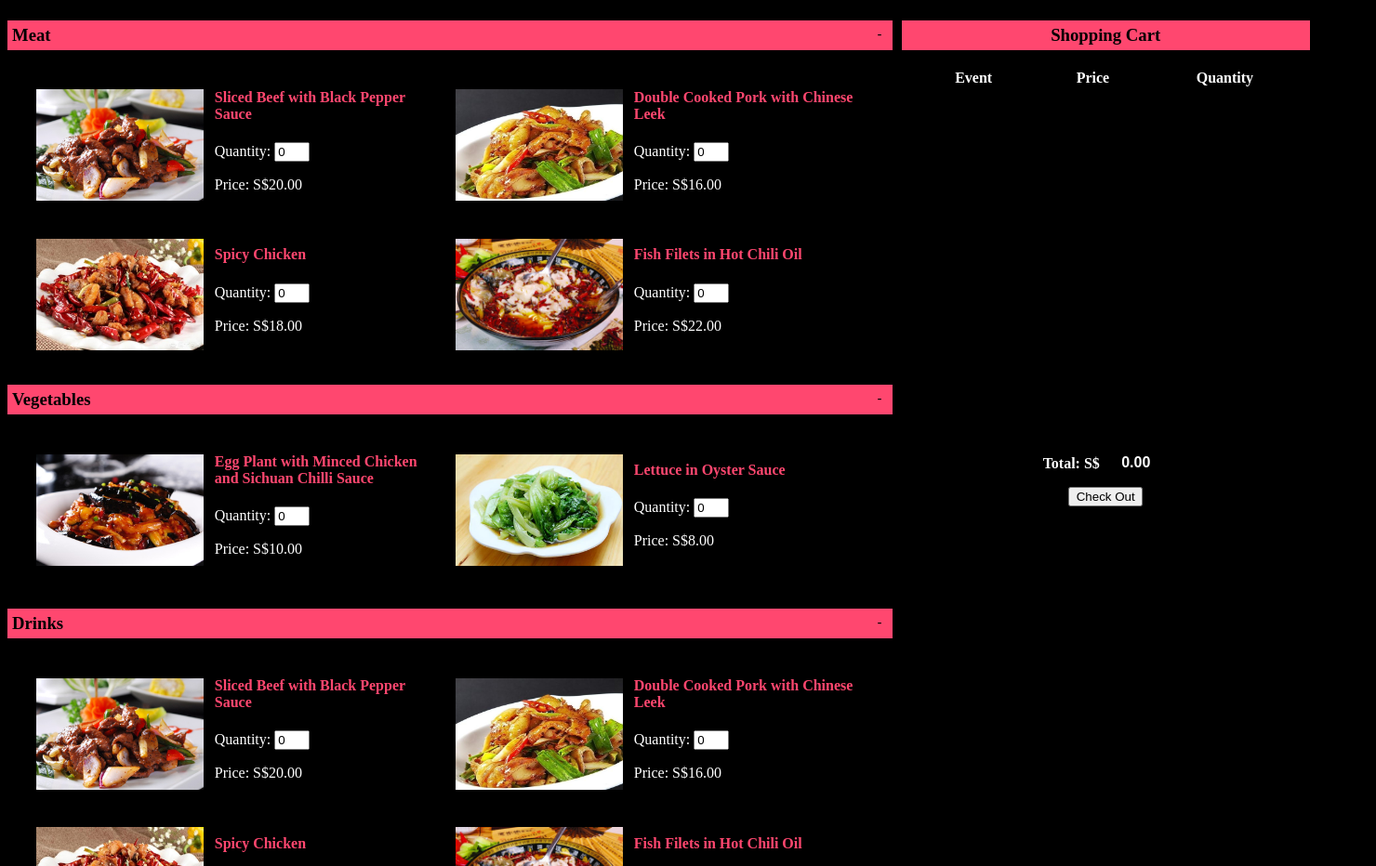
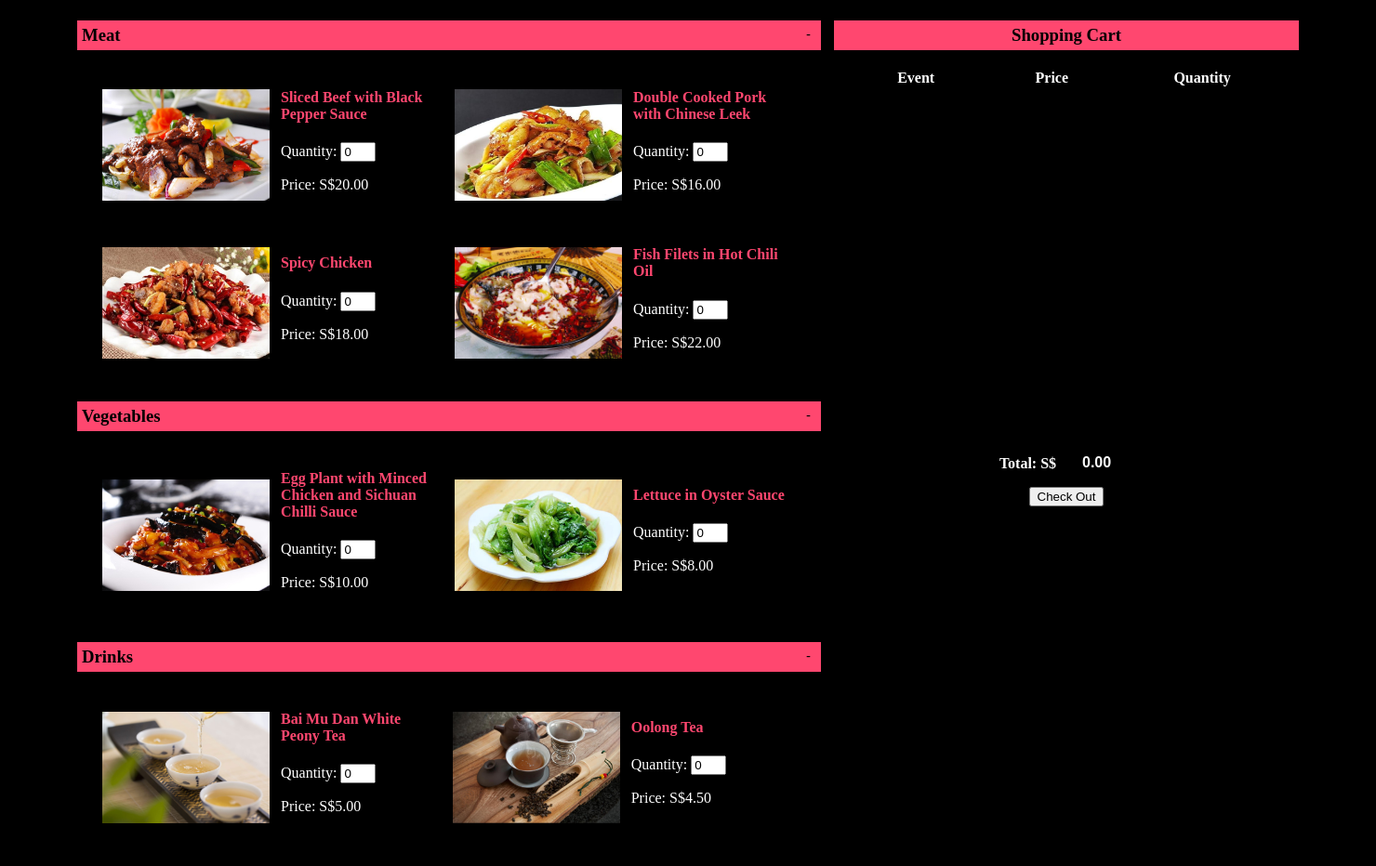
Before and after one commit to Xfan1025/EE4717-Web-Application-Design-Project, a PHP site: page /delivery.html in a window 1480 px wide. Shown: the part 420-1352 px from the top of the page at 93% size. Run offline with PHP 8.4, Linux system fonts and the light colour scheme; lists and menus that the app fills with data are empty.

Commit message:
Debugged alignment problem

```diff
--- a/delivery.html
+++ b/delivery.html
@@ -12,21 +12,16 @@
 }
 #delivery {
 	text-align: center;
+	display: inline-block;
+	height: auto;
 }
 #menu {
-	/* Problem in align in two columns without float */
-	float: left;
-	height: 1000px;
-	width: 65%;
-	text-align: center;
-	vertical-align: top;
+	width: 800px;
 	margin-right: 10px;
 	display: inline-block;
 }
 #cart {
-	height: 1000px;
-	width: 30%;
-	text-align: center;
+	width: 500px;
 	vertical-align: top;
 	display: inline-block;
 }
@@ -41,6 +36,20 @@
 }
 #menu h3 {
 	text-align: left;
+}
+#cart td, th {
+	padding-left: 30px;
+	padding-right: 30px;
+}
+#amount {
+    background-color: transparent;
+    border: 0px solid;
+    width: 15%;
+	color: white;
+	font-weight: bold;
+	font-size: 100%;
+	text-align: center;
+	vertical-align: bottom;
 }
 .product td {
 	text-align: left;
@@ -58,19 +67,12 @@
 	vertical-align: center;
 	font-size: 80%;
 }
-#cart td, th {
-	padding-left: 30px;
-	padding-right: 30px;
+body {
+	text-align: center;
 }
-#amount {
-    background-color: transparent;
-    border: 0px solid;
-    width: 15%;
-	color: white;
-	font-weight: bold;
-	font-size: 100%;
-	text-align: center;
-	vertical-align: bottom;
+footer {
+	column-span: all;
+	width: 100%
 }
 h3 {
 	padding:5px;
@@ -80,7 +82,6 @@ h3 {
 h4 {
 	color: #FF476F;
 }
-
 table {
 	width: 95%;
 	margin: auto;
@@ -157,10 +158,10 @@ table {
 		<a href="login_register.html">Login/Register</a>
 	</nav>
 </div>
+<div id="header">
+	<img src="Assets/headerEvent.png" width="1400" height="300">
+</div>
 <div id="delivery">
-	<div id="header">
-		<img src="Assets/headerEvent.png" width="1400" height="300">
-	</div>
 	<div id="menu">
 		<h3>Meat<input type="button" class="btn" id="btnMeat" value="-" onclick="foldMeat();"></h3>
 		<table id="meat" class="product">
@@ -225,36 +226,35 @@ table {
 			<col width="20%">
 			<col width="30%">
 			<tr>
-				<td><img src="Assets/delivery1.jpg" width="180" height="120"></td>
+				<td><img src="Assets/delivery7.png" width="180" height="120"></td>
 				<td>
-					<h4>Sliced Beef with Black Pepper Sauce</h4>
+					<h4>Bai Mu Dan White Peony Tea</h4>
 					<label>Quantity: </label><input type="number" id="delivery1" class="qty" value="0" min="0" step="1" onchange="checkQty();">
-					<p>Price: S$20.00</p><br>
+					<p>Price: S$5.00</p><br>
 				</td>
-				<td><img src="Assets/delivery2.jpg" width="180" height="120"></td>
+				<td><img src="Assets/delivery8.png" width="180" height="120"></td>
 				<td>
-					<h4>Double Cooked Pork with Chinese Leek</h4>
+					<h4>Oolong Tea</h4>
 					<label>Quantity: </label><input type="number" id="delivery2" class="qty" value="0" min="0" step="1" onchange="checkQty();">
-					<p>Price: S$16.00</p><br>
+					<p>Price: S$4.50</p><br>
 				</td>
 			</tr>
 			<tr>
-				<td><img src="Assets/delivery3.jpeg" width="180" height="120"></td>
+				<td><img src="Assets/delivery9.png" width="180" height="120"></td>
 				<td>
-					<h4>Spicy Chicken</h4>
+					<h4>Sweet-Sour Plum Juice</h4>
 					<label>Quantity: </label><input type="number" id="delivery3" class="qty" value="0" min="0" step="1" onchange="checkQty();">
-					<p>Price: S$18.00</p><br>
+					<p>Price: S$3.50</p><br>
 				</td>
-				<td><img src="Assets/delivery4.jpg" width="180" height="120"></td>
+				<td><img src="Assets/delivery10.png" width="180" height="120"></td>
 				<td>
-					<h4>Fish Filets in Hot Chili Oil</h4>
+					<h4>Traditional Chinese Liquor</h4>
 					<label>Quantity: </label><input type="number" id="delivery4" class="qty" value="0" min="0" step="1" onchange="checkQty();">
-					<p>Price: S$22.00</p><br>
+					<p>Price: S$11.00</p><br>
 				</td>
 			</tr>
 		</table>
 	</div>
-</div>
 	<div id="cart">
 		<div id="summary">
 			<h3>Shopping Cart</h3>
--- a/xiongmao.css
+++ b/xiongmao.css
@@ -16,7 +16,7 @@
 }
 body {
 	background-color: #000000;
-      color: #FFFFFF;
+    color: #FFFFFF;
 	min-width: 1400px;
 }
 nav a {
```
Also changed, not shown: Assets/delivery10.png (added), Assets/delivery7.png (added), Assets/delivery8.png (added), 1 other file.
